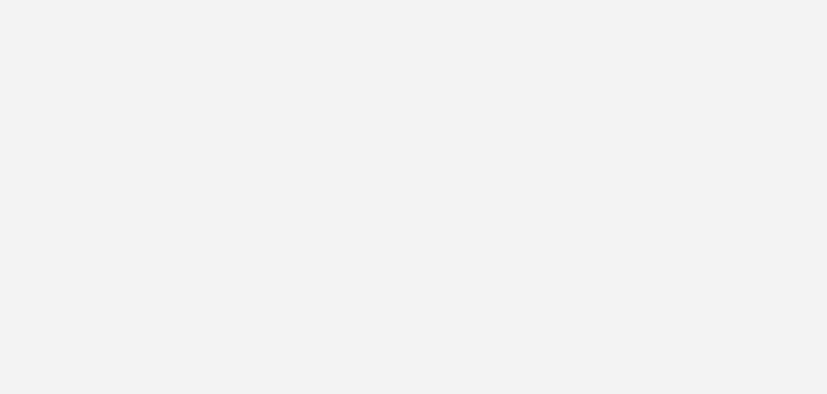
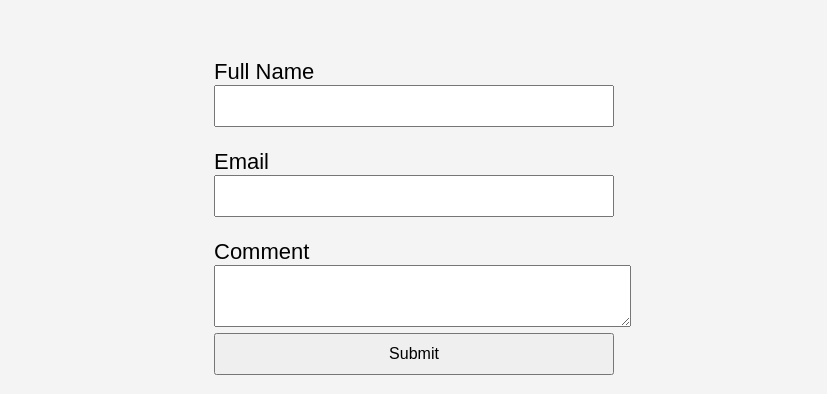
Before and after one commit to FatimaBadaoui/react-games-spa, a React (Vite) app: page /about in a window 1280 px wide. Shown: the part 1548-1942 px from the top of the page, without its empty margins (226-1053 px from the left). Before the commit the page ends 1607 px from the top, so only its background shows below. Built offline with nearby package versions, Linux system fonts and the light colour scheme; a web font is replaced by a local one.

Commit message:
Added the support form

```diff
--- /dev/null
+++ b/src/components/SupportForm.jsx
@@ -0,0 +1,16 @@
+export default function SupportForm() {
+  function search(formData) {
+
+  }
+  return (
+    <form action={search}>
+      <label htmlFor="name">Full Name</label>
+      <input name="name" type="text" id="name" />
+      <label htmlFor="email">Email</label>
+      <input name="email" type="email" id="email" />
+      <label htmlFor="comment"> Comment</label>
+      <textarea name="comment" rows="4" cols="50" id="comment"></textarea>
+      <button type="submit">Submit</button>
+    </form>
+  );
+}
--- a/src/routes/About/index.jsx
+++ b/src/routes/About/index.jsx
@@ -2,6 +2,7 @@ import { Link } from "react-router-dom";
 import Developer from "../../components/Developer.jsx";
 import "./style.css";
 import Hero from "../../components/Hero.jsx";
+import SupportForm from "../../components/SupportForm.jsx";
 
 const About = () => {
   return (
@@ -77,6 +78,7 @@ const About = () => {
           />
         </div>
       </div>
+      <SupportForm/>
     </div>
   );
 };
```
